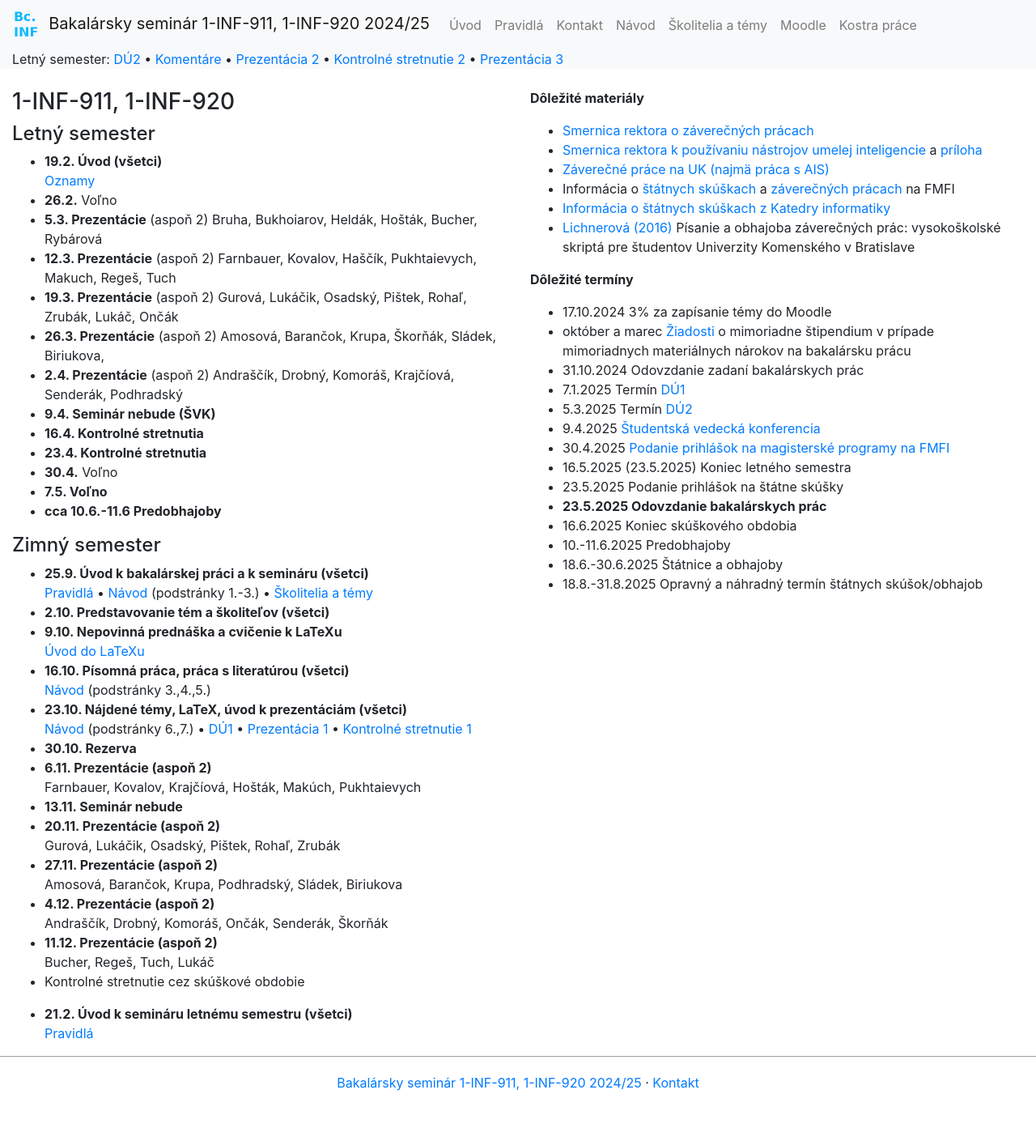
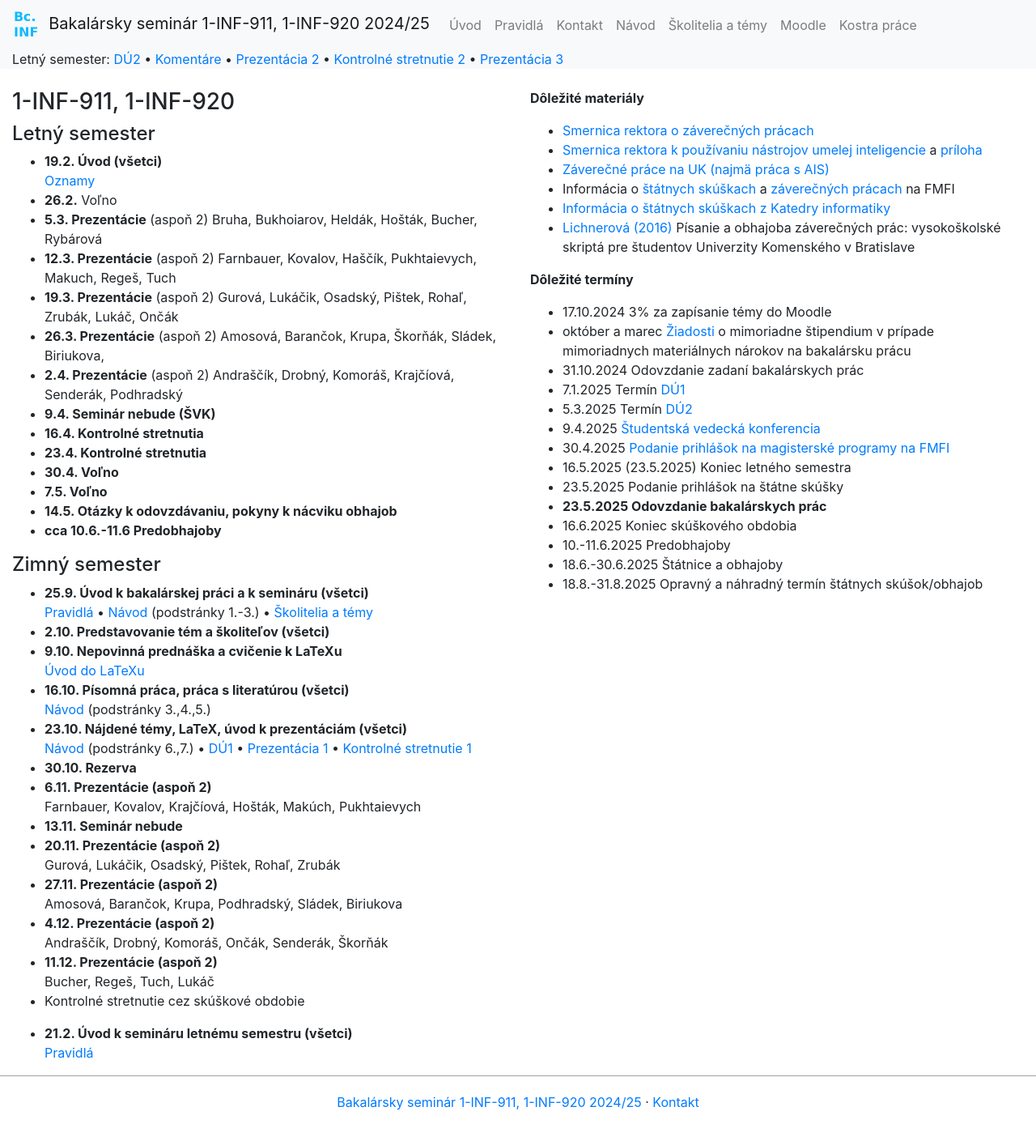
Before and after one commit to bbrejova/bcinf, a Jekyll site: the page built from index.md, in a window 1280 px wide. Shown: the whole page at 81% size. Built offline with Jekyll 4.4.1, drawn with Linux system fonts in a browser that asks for light colours; nearby versions of some CDN libraries; before the commit the page ends 1385 px from its top, so only the background shows below that.

Commit message:
Uprava programu

```diff
--- a/index.md
+++ b/index.md
@@ -23,8 +23,9 @@
 * **9.4. Seminár nebude (ŠVK)**
 * **16.4. Kontrolné stretnutia**
 * **23.4. Kontrolné stretnutia**
-* **30.4.** Voľno
+* **30.4. Voľno**
 * **7.5. Voľno**
+* **14.5. Otázky k odovzdávaniu, pokyny k nácviku obhajob**
 * **cca 10.6.-11.6 Predobhajoby**
 
 #### Zimný semester
```
